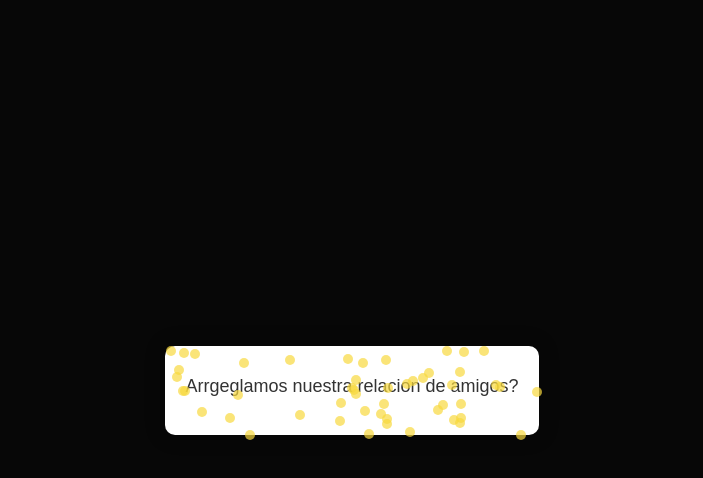
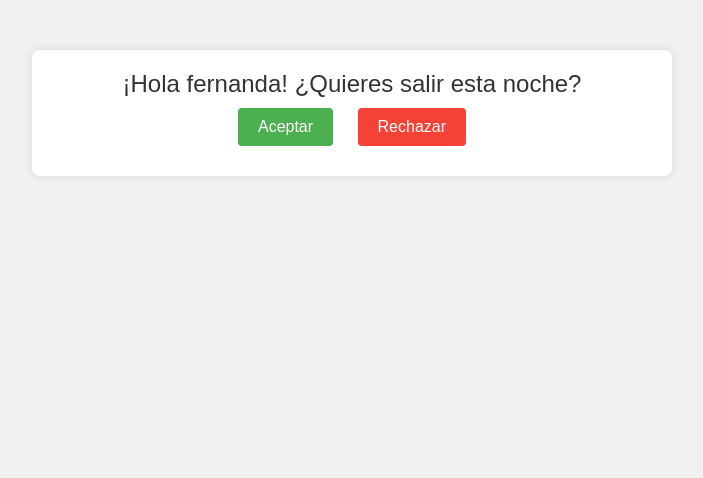
Before and after one commit to ruben10H/proyecto, a plain HTML site: page index.html in a window 1280 px wide. Shown: the whole page, without its empty margins (288-991 px from the left). Drawn offline with Linux system fonts and the light colour scheme.

Commit message:
Add files via upload

```diff
--- a/index.html
+++ b/index.html
@@ -3,126 +3,84 @@
 <head>
     <meta charset="UTF-8">
     <meta name="viewport" content="width=device-width, initial-scale=1.0">
-  <title>Feliz Navidad y Feliz Año Nuevo</title>
+    <title>Propuesta </title>
     <style>
         body {
             font-family: 'Arial', sans-serif;
             text-align: center;
-      background-color: #070707;
-      color: #fff;
-      margin: 0;
-      padding: 0;
-      display: flex;
-      align-items: center;
-      justify-content: center;
-      height: 100vh;
+            background-color: #f0f0f0;
         }
 
-    .felicitacion {
+        .container {
+            max-width: 600px;
+            margin: 50px auto;
             padding: 20px;
             background-color: #fff;
-      border-radius: 10px;
-      box-shadow: 0 0 20px rgba(0, 0, 0, 0.3);
-      animation: bounce 1s infinite alternate;
-      position: relative;
+            border-radius: 8px;
+            box-shadow: 0 0 10px rgba(0, 0, 0, 0.1);
         }
 
-    h1 {
-      color: #e44d26;
-      font-size: 36px;
-      margin-bottom: 10px;
-      animation: moveText 2s ease-in-out infinite alternate;
+        #mensaje {
+            font-size: 24px;
+            color: #333;
         }
 
-    p {
-      color: #333;
-      font-size: 18px;
-      display: none;
-      margin-top: 10px;
-      opacity: 0;
+        #botonAceptar, #botonRechazar {
+            padding: 10px 20px;
+            font-size: 16px;
+            margin: 10px;
+            cursor: pointer;
+            transition: transform 0.3s ease-in-out;
         }
 
-    .lights {
-      position: absolute;
-      top: 0;
-      left: 0;
-      width: 100%;
-      height: 100%;
-      pointer-events: none;
+        #botonAceptar {
+            background-color: #4CAF50;
+            color: #fff;
+            border: none;
+            border-radius: 4px;
         }
 
-    .light {
-      position: absolute;
-      width: 10px;
-      height: 10px;
-      border-radius: 50%;
-      background-color: #f8d93e;
-      animation: flicker 1s infinite;
+        #botonRechazar {
+            background-color: #f44336;
+            color: #fff;
+            border: none;
+            border-radius: 4px;
         }
 
-    @keyframes bounce {
-      0% {
-        transform: translateY(0);
-      }
-      100% {
-        transform: translateY(-10px);
-      }
-    }
-
-    @keyframes moveText {
-      0% {
-        transform: translateX(0);
-      }
-      100% {
-        transform: translateX(20px);
-      }
-    }
-
-    @keyframes fadeIn {
-      0% {
-        opacity: 0;
-      }
-      100% {
-        opacity: 1;
-      }
-    }
-
-    @keyframes flicker {
-      0%, 100% {
-        opacity: 0.7;
-      }
-      50% {
-        opacity: 1;
-      }
+        .botonDeshabilitado {
+            cursor: not-allowed;
+            opacity: 0.6;
         }
     </style>
 </head>
 <body>
-  <div class="felicitacion">
-    <h1>Mercedes Roa</h1>
-    <p id="nuevoAno">Arrgeglamos nuestra relacion de amigos?</p>
-    <div class="lights"></div>
+
+    <div class="container">
+        <div id="mensaje">¡Hola fernanda! ¿Quieres salir esta noche?</div>
+        <button id="botonAceptar" onclick="responderAmistad(true)">Aceptar</button>
+        <button id="botonRechazar" onclick="moverBotonRechazar()">Rechazar</button>
     </div>
 
     <script>
-    // JavaScript para cambiar el contenido después de un tiempo
-    setTimeout(function() {
-      document.getElementById('nuevoAno').style.display = 'block';
-      document.querySelector('.felicitacion h1').style.display = 'none';
-      var nuevoAno = document.querySelector('.felicitacion p');
-      nuevoAno.style.animation = 'fadeIn 1s forwards';
-      nuevoAno.style.display = 'block';
-    }, 3000); // Cambiar después de 3 segundos
+        function responderAmistad(aceptar) {
+            var respuesta = aceptar ? "¡Genial sabia que ibas aceptar jejeje! ¡Ahora que aceptaste te recojo en la noche uwu!" : "Oh, entendido. Tal vez la próxima vez.";
+            alert(respuesta);
 
-    // JavaScript para agregar luces
-    var lightsContainer = document.querySelector('.lights');
-    for (var i = 0; i < 50; i++) {
-      var light = document.createElement('div');
-      light.className = 'light';
-      light.style.top = Math.random() * 100 + '%';
-      light.style.left = Math.random() * 100 + '%';
-      lightsContainer.appendChild(light);
+            // Deshabilitar ambos botones después de hacer clic en "Aceptar"
+            document.getElementById('botonAceptar').disabled = true;
+            document.getElementById('botonRechazar').disabled = true;
+
+            // Agregar una clase para cambiar el estilo de ambos botones deshabilitados
+            document.getElementById('botonAceptar').classList.add('botonDeshabilitado');
+            document.getElementById('botonRechazar').classList.add('botonDeshabilitado');
+        }
+
+        function moverBotonRechazar() {
+            // Mover el botón hacia arriba con un valor aleatorio en el eje Y
+            var randomTranslateY = Math.floor(Math.random() * 101) - 50; // Valor aleatorio entre -50 y 50
+            document.getElementById('botonRechazar').style.transform = 'translateY(' + randomTranslateY + 'px)';
         }
     </script>
+
 </body>
 </html>
```
Lines whose indentation alone changed are shown as unchanged.
